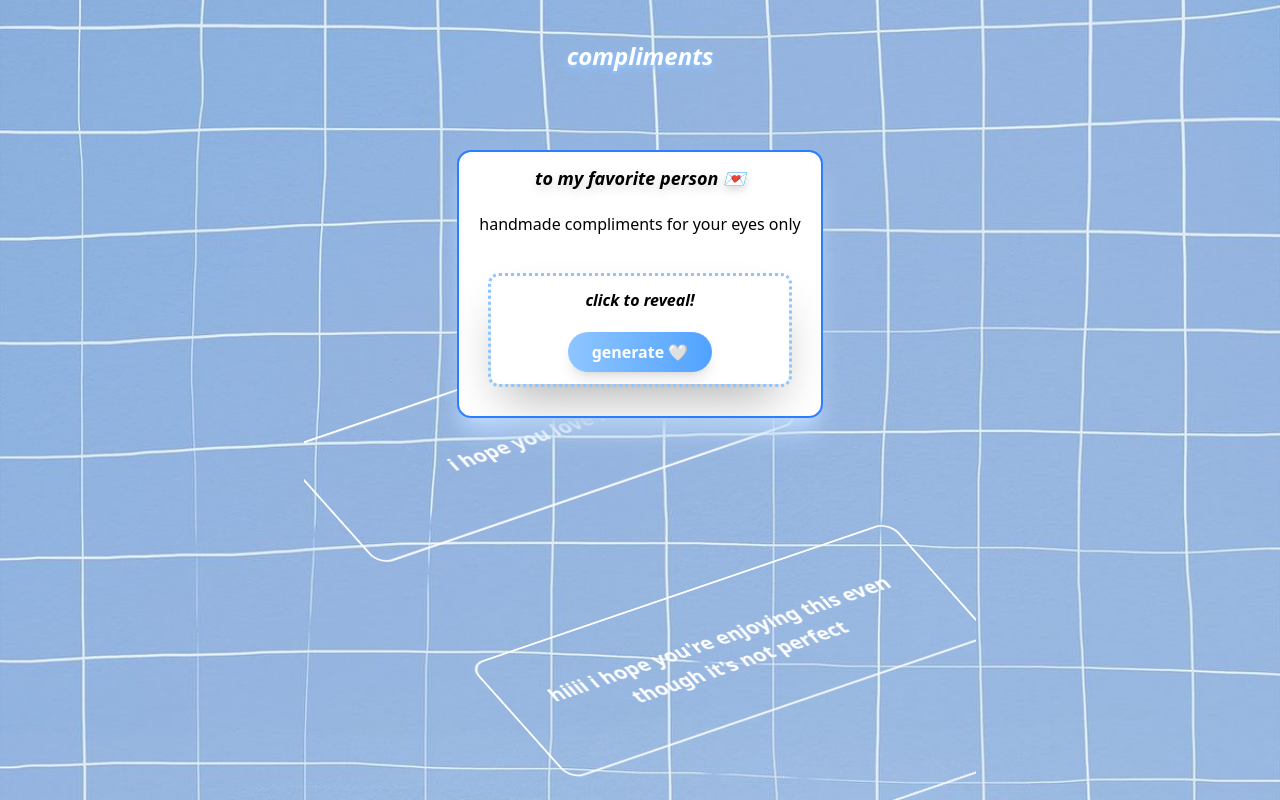
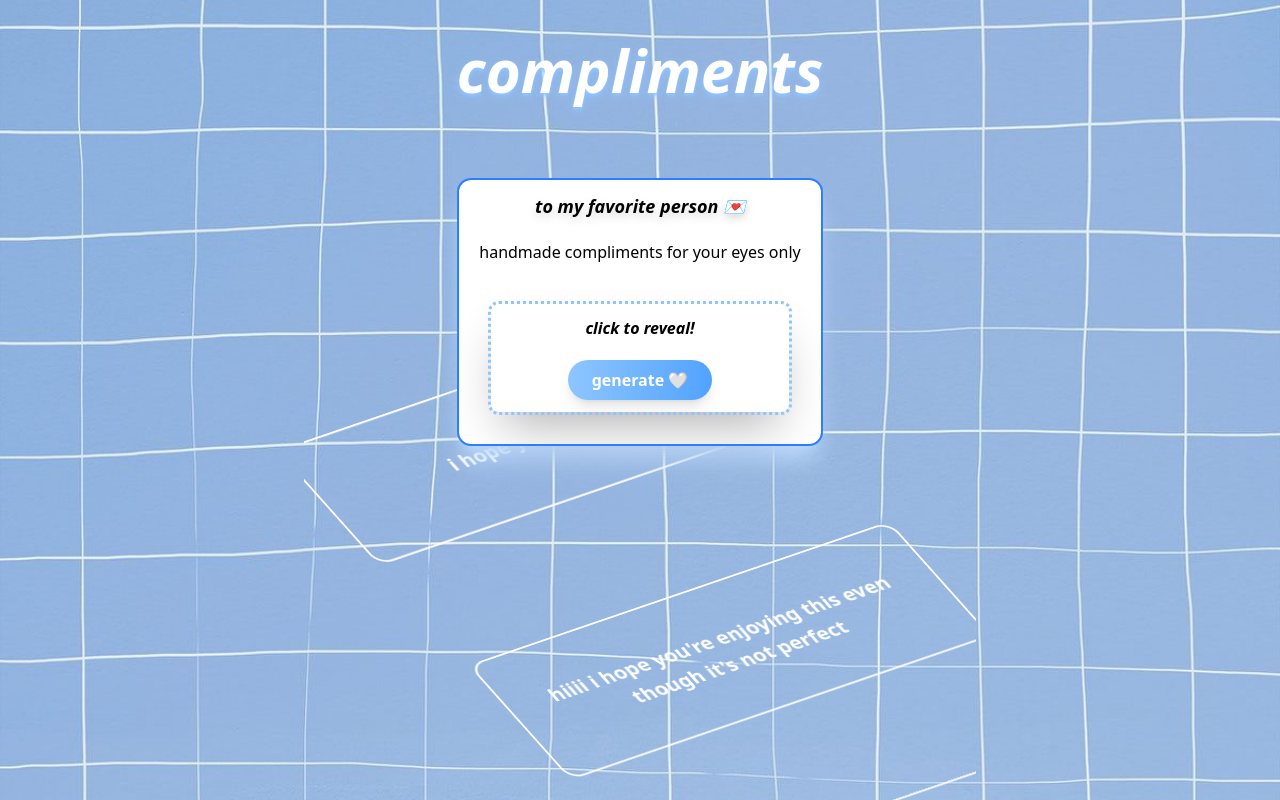
Before and after one commit to femnixx/anniversary, a React (Vite) app: page /compliments in a window 1280 px wide. Built offline with nearby package versions, Linux system fonts and the light colour scheme; no server answers.

Commit message:
Deploying

```diff
--- a/package.json
+++ b/package.json
@@ -45,6 +45,7 @@
     "eslint": "^9.36.0",
     "eslint-plugin-react-hooks": "^5.2.0",
     "eslint-plugin-react-refresh": "^0.4.22",
+    "gh-pages": "^6.3.0",
     "globals": "^16.4.0",
     "typescript": "~5.9.3",
     "typescript-eslint": "^8.45.0",
--- a/src/pages/Compliments.tsx
+++ b/src/pages/Compliments.tsx
@@ -46,7 +46,7 @@ const Compliments = () => {
       >
         {/* Header */}
         <div className='pt-10 flex flex-col justify-center items-center w-full h-auto'>
-          <p className='text-center text-2xl text-white text-shadow-lg text-shadow-blue-300/60 italic font-semibold'>
+          <p className='text-center text-2xl md:text-4xl lg:text-6xl text-white text-shadow-lg text-shadow-blue-300/60 italic font-semibold'>
             compliments
           </p>
         </div>
```
Also changed, not shown: 1 other file (tests, documents, lock files or other folders).
